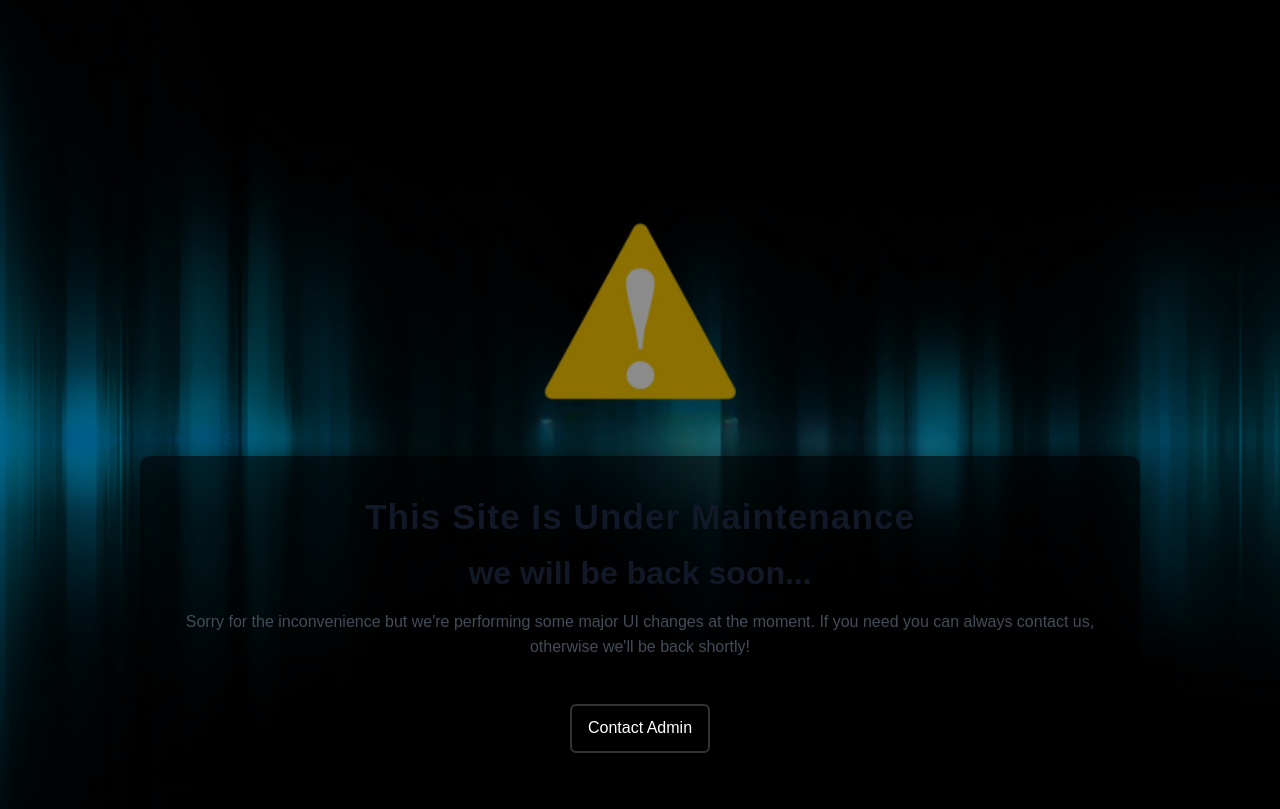
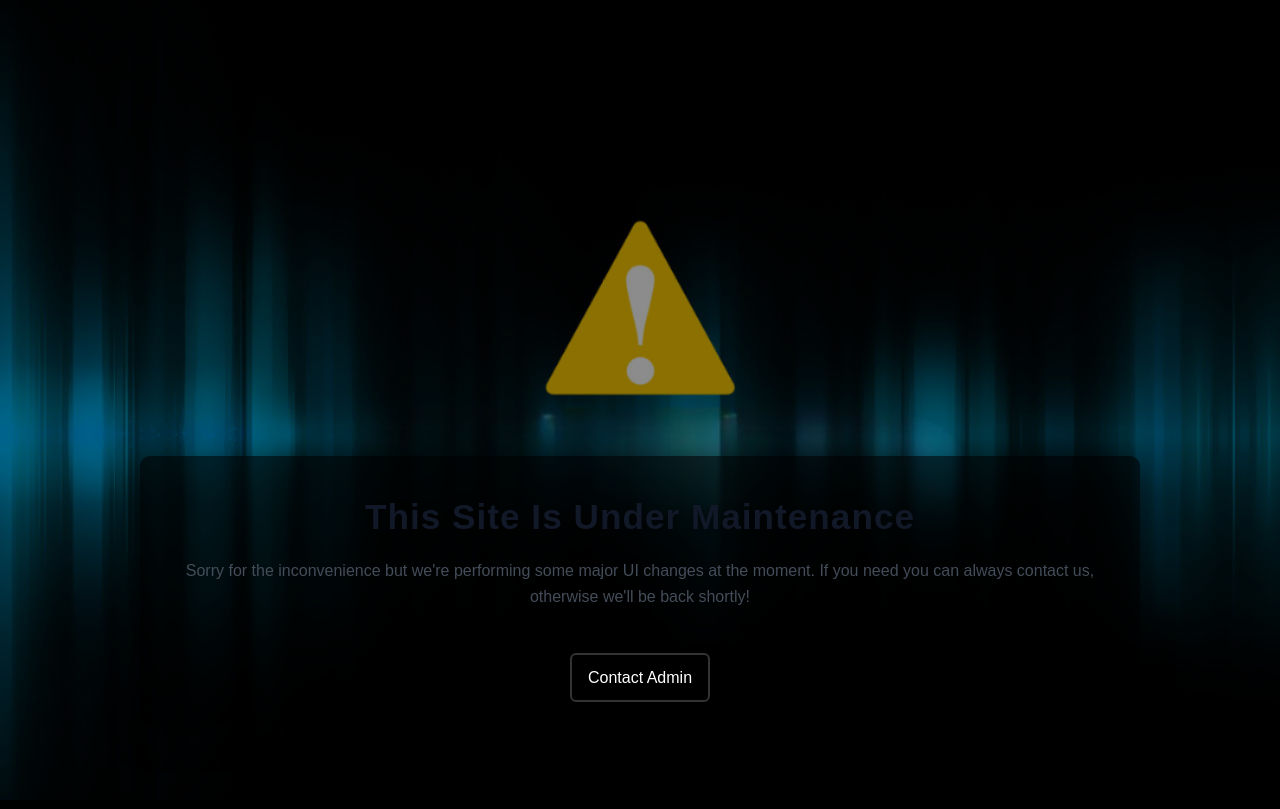
Before and after one commit to Ksreyan0725/My_personal_portfolio, a plain HTML site: page maintenance.html in a window 1280 px wide. Drawn offline with Linux system fonts and the light colour scheme.

Commit message:
Update maintenance.html

```diff
--- a/maintenance.html
+++ b/maintenance.html
@@ -101,7 +101,6 @@
     <div class="card">
       <!-- Use the maintenance image in the same folder as these HTML files -->
       <h1>  This Site Is Under Maintenance</h1>
-      <h2>we will be back soon...</h2>
       <p>Sorry for the inconvenience but we're performing some major UI changes at the moment. If you need you can always contact us, otherwise we'll be back shortly!</p>
       <!-- optional button to go back to home or to contact -->
       <a class="btn" href="contact.html">Contact Admin</a>
```
